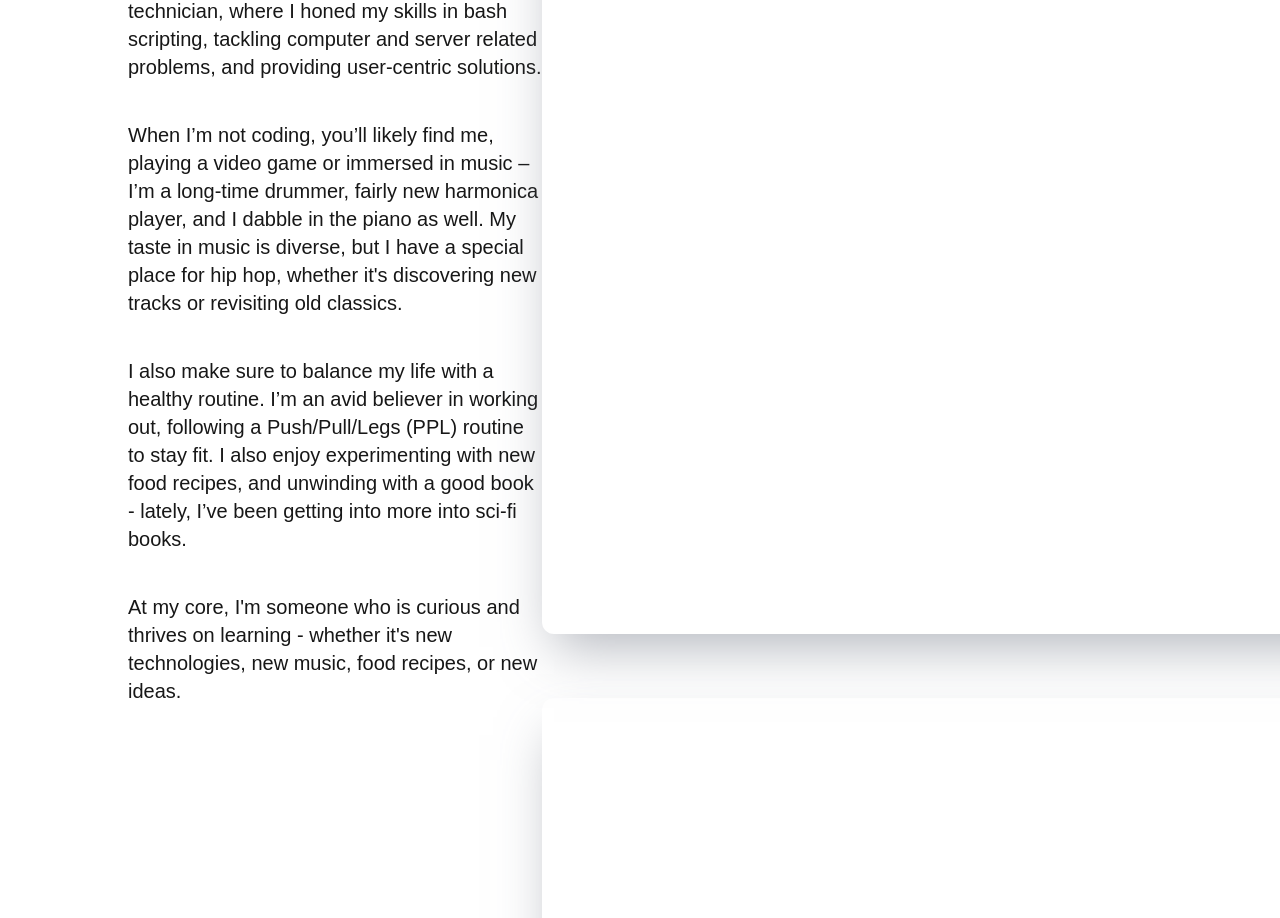
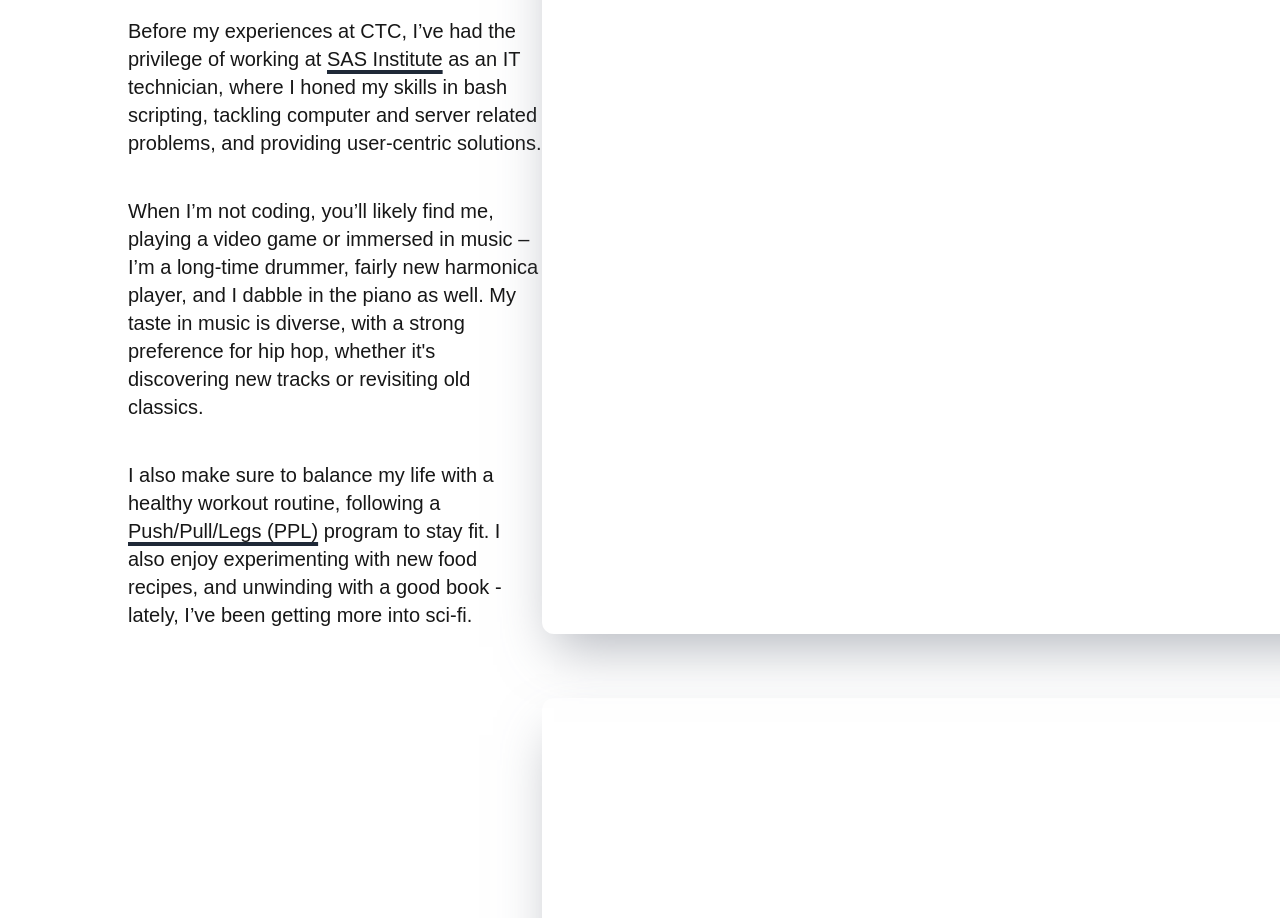
Before and after one commit to iceicles/portfolio, a Next.js app: page /about-me in a window 1280 px wide. Shown: the part 4078-4996 px from the top of the page. Built offline with nearby package versions, Linux system fonts and the light colour scheme.

Commit message:
updated about me

```diff
--- a/containers/about-page/main-section/index.tsx
+++ b/containers/about-page/main-section/index.tsx
@@ -95,21 +95,23 @@ const MainSection = () => {
           When I’m not coding, you’ll likely find me, playing a video game or
           immersed in music – I’m a long-time drummer, fairly new harmonica
           player, and I dabble in the piano as well. My taste in music is
-          diverse, but I have a special place for hip hop, whether it's
+          diverse, with a strong preference for hip hop, whether it's
           discovering new tracks or revisiting old classics.
         </p>
 
         <p className={paragraphStyles}>
-          I also make sure to balance my life with a healthy routine. I’m an
-          avid believer in working out, following a Push/Pull/Legs (PPL) routine
-          to stay fit. I also enjoy experimenting with new food recipes, and
-          unwinding with a good book - lately, I’ve been getting into more into
-          sci-fi books.
-        </p>
-
-        <p className={paragraphStyles}>
-          At my core, I'm someone who is curious and thrives on learning -
-          whether it's new technologies, new music, food recipes, or new ideas.
+          I also make sure to balance my life with a healthy workout routine,
+          following a{' '}
+          <a
+            href='https://www.muscleandstrength.com/workouts/6-day-powerbuilding-split-meal-plan'
+            target='_blank'
+            className='active-link'
+          >
+            Push/Pull/Legs (PPL)
+          </a>{' '}
+          program to stay fit. I also enjoy experimenting with new food recipes,
+          and unwinding with a good book - lately, I’ve been getting more into
+          sci-fi.
         </p>
       </div>
     </>
```
